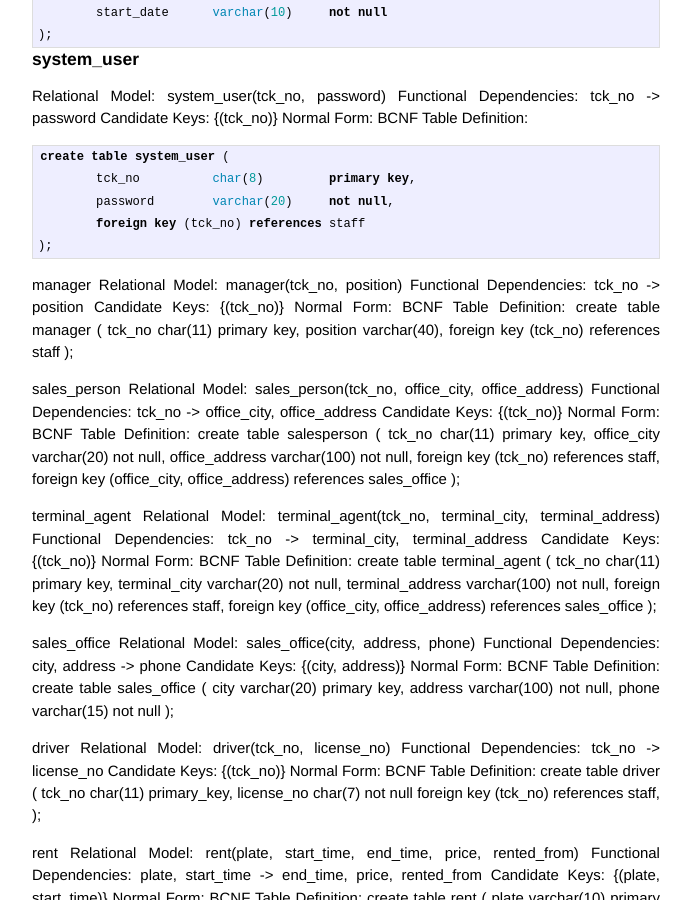
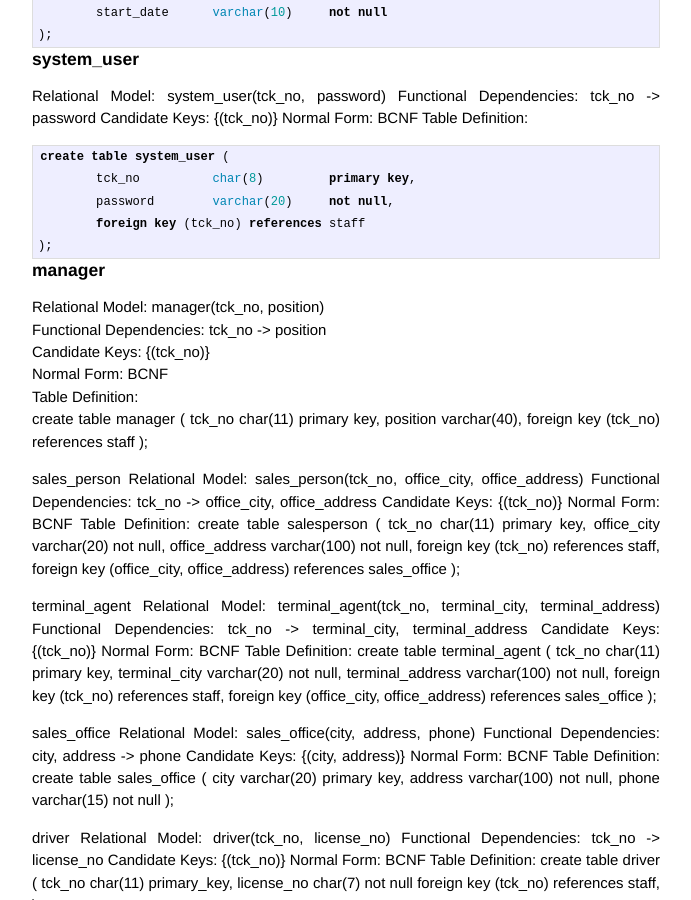
Before and after one commit to ozen/cs353-project, a Jekyll site: the page built from _posts/2014-04-18-design.markdown, in a window 1280 px wide and 900 px high, scrolled down 2506 px. Shown: the whole window, without its empty margins (294-985 px from the left). Built offline with Jekyll 4.4.1, drawn with Linux system fonts in a browser that asks for light colours; Markdown is read by kramdown in place of the engine named in the settings.

````diff
--- a/_posts/2014-04-18-design.markdown
+++ b/_posts/2014-04-18-design.markdown
@@ -141,7 +141,7 @@
 );
 ```
 
-manager
+### manager
 Relational Model: manager(tck_no, position)
 Functional Dependencies: tck_no -> position
 Candidate Keys: {(tck_no)}
````
